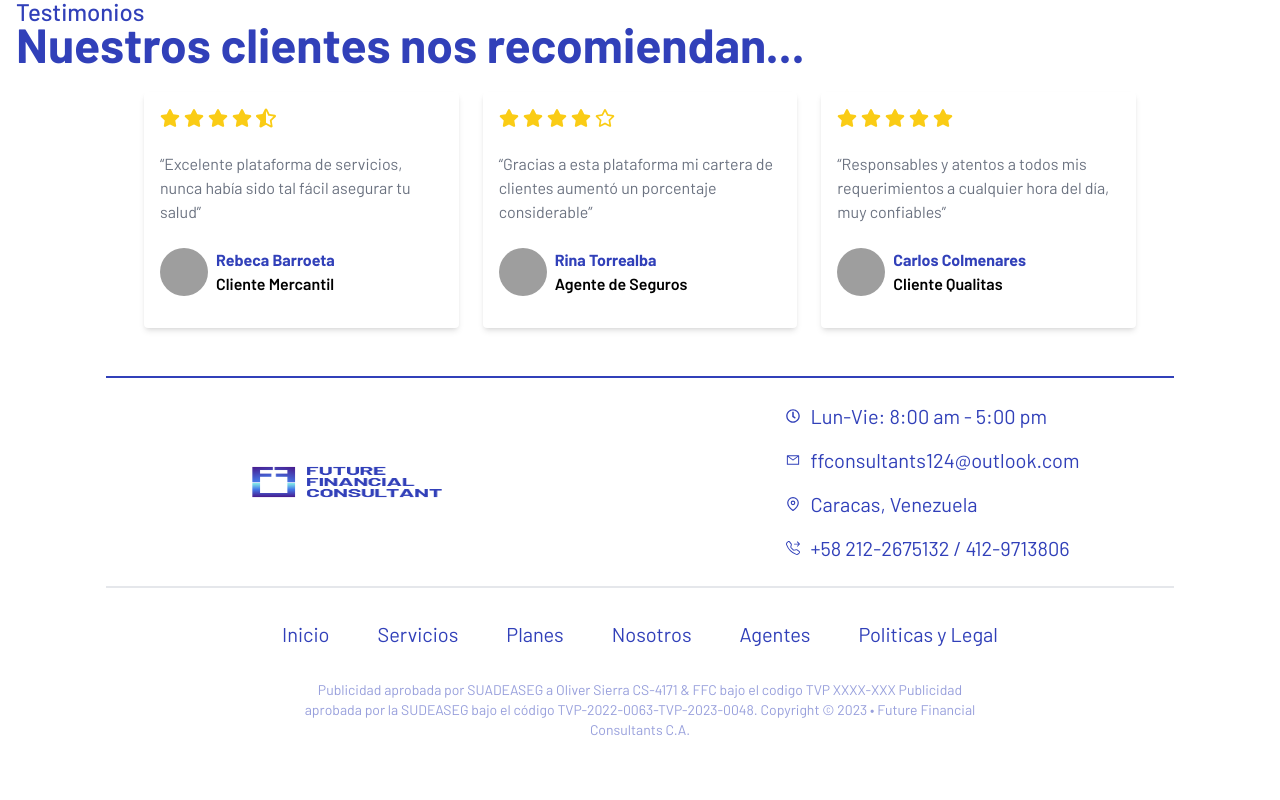
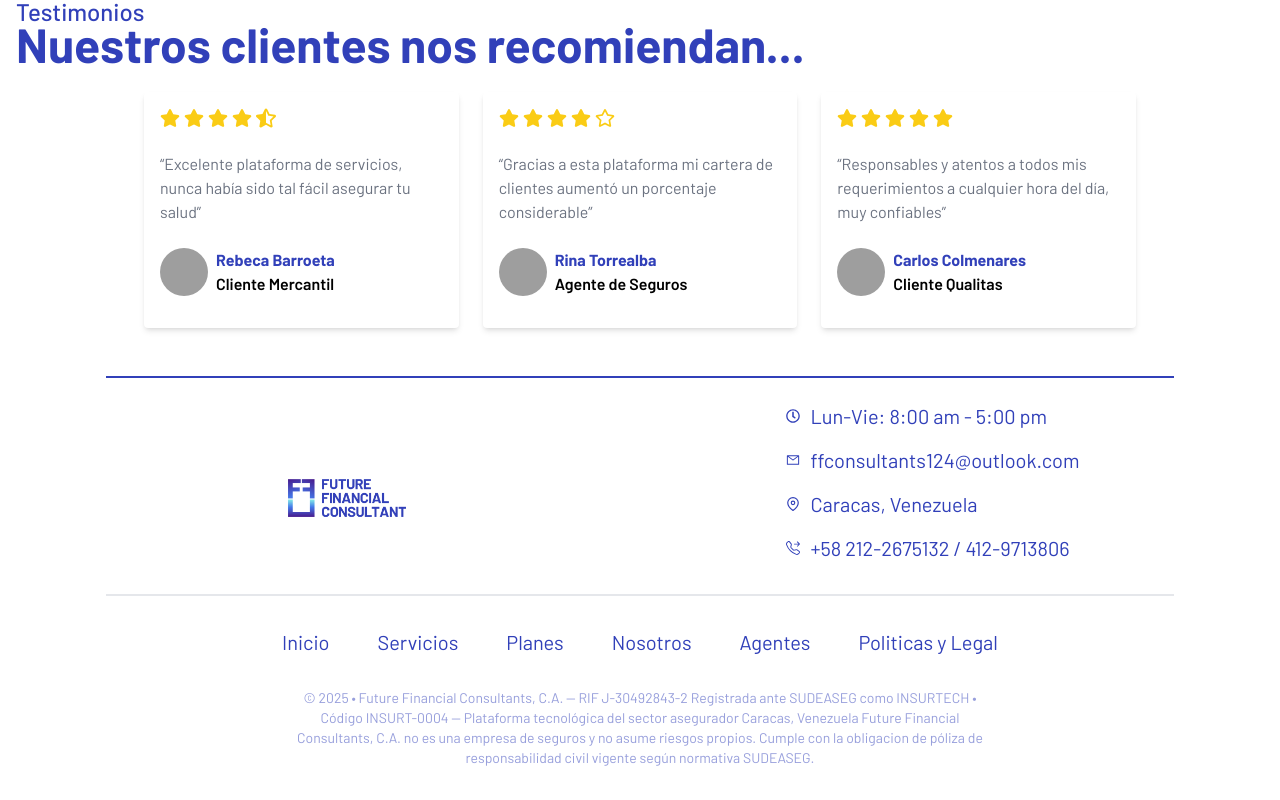
Before and after one commit to marco0490/ffconsultantsve, a React (Vite) app: page / in a window 1280 px wide. Shown: the part 2423-3223 px from the top of the page. Before the commit the page ends 3195 px from the top, so only its background shows below. Built offline with nearby package versions, Linux system fonts and the light colour scheme; grey boxes are pictures that could not be loaded.

Commit message:
Footer: ajustado tamaño logo, actualizado texto legal

```diff
--- a/src/components/Footer/Footer.jsx
+++ b/src/components/Footer/Footer.jsx
@@ -13,8 +13,8 @@ function Footer() {
     <div className="flex flex-col items-center bg-white text-primary p-4 max-w-[1100px] mx-auto">
       <div className="w-full h-0.5 bg-primary my-4" />
       <div className="md:grid md:grid-cols-2 lg:grid-cols-3">
-        <div className="w-64 h-32 flex md:mt-6 md:col-start-1 mx-auto">
-          <img className="w-full h-full" src={Logo} alt="Logo" />
+        <div className="w-40 h-40 flex md:mt-6 md:col-start-1 mx-auto">
+          <img className="w-full h-full object-contain" src={Logo} alt="Logo" />
         </div>
 
         <div className="flex flex-col col-start-3">
@@ -57,19 +57,6 @@ function Footer() {
                 <Menu.Item>
                   {({ active }) => (
                     <Link
-                      to="/planes-mercantil"
-                      className={classNames(
-                        active ? 'bg-gray-100 text-gray-900' : 'text-gray-700',
-                        'block px-4 py-2 text-sm',
-                      )}
-                    >
-                      Mercantil
-                    </Link>
-                  )}
-                </Menu.Item>
-                <Menu.Item>
-                  {({ active }) => (
-                    <Link
                       to="/planes-qualitas"
                       className={classNames(
                         active ? 'bg-gray-100 text-gray-900' : 'text-gray-700',
@@ -77,6 +64,19 @@ function Footer() {
                       )}
                     >
                       Qualitas
+                    </Link>
+                  )}
+                </Menu.Item>
+                <Menu.Item>
+                  {({ active }) => (
+                    <Link
+                      to="/planes-mercantil"
+                      className={classNames(
+                        active ? 'bg-gray-100 text-gray-900' : 'text-gray-700',
+                        'block px-4 py-2 text-sm',
+                      )}
+                    >
+                      Seguros Mercantil
                     </Link>
                   )}
                 </Menu.Item>
@@ -151,10 +151,13 @@ function Footer() {
         </Menu>
       </div>
       <div className="opacity-50 text-primary text-sm text-center my-4 font-normal max-w-[400px] lg:max-w-[700px]">
-        Publicidad aprobada por SUADEASEG a Oliver Sierra CS-4171 & FFC bajo el
-        codigo TVP XXXX-XXX Publicidad aprobada por la SUDEASEG bajo el código
-        TVP-2022-0063-TVP-2023-0048. Copyright © 2023 • Future Financial
-        Consultants C.A.
+        © 2025 • Future Financial Consultants, C.A. — RIF J-30492843-2
+Registrada ante SUDEASEG como INSURTECH • Código INSURT-0004
+ — Plataforma tecnológica del sector asegurador
+Caracas, Venezuela
+Future Financial Consultants, C.A. no es una empresa de seguros y no asume riesgos propios. Cumple con la obligacion de póliza de responsabilidad civil vigente según normativa SUDEASEG.
+
+
       </div>
     </div>
   )
```
